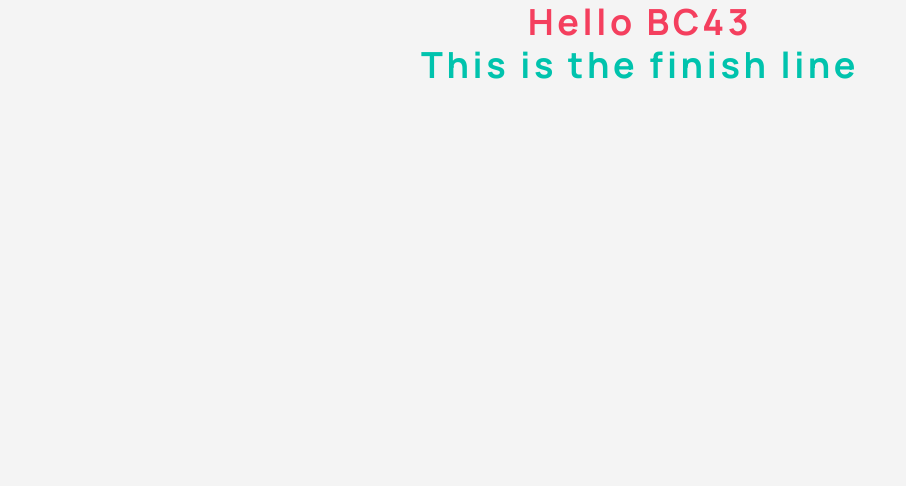
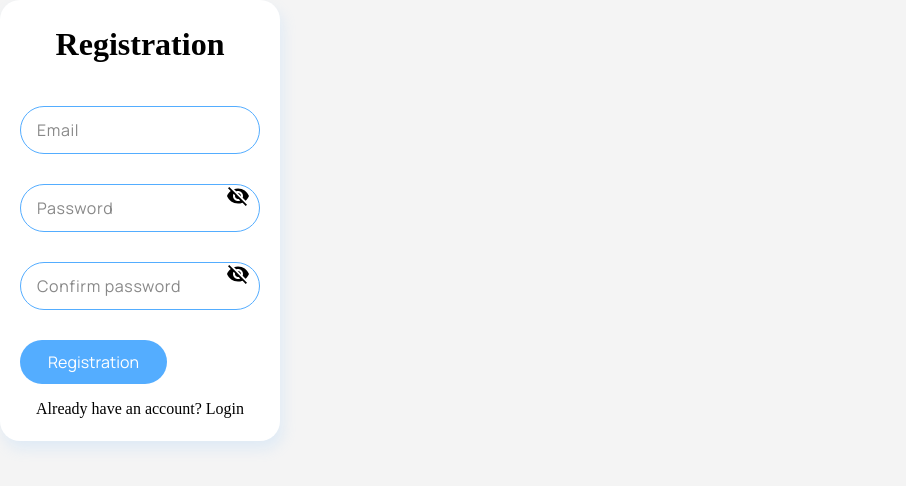
Before and after one commit to AntonBabenko96/react-node-team-app, a React (Create React App) app: page / in a window 1280 px wide. Shown: the top 486 px of the page, without its empty margins (0-906 px from the left). Built offline with nearby package versions, Linux system fonts and the light colour scheme.

Commit message:
emotion/ mui/proptypes libraries added
some logic for the auth form and some styles for it created

```diff
--- a/package.json
+++ b/package.json
@@ -4,12 +4,16 @@
   "private": true,
   "homepage": "https://AntonBabenko96.github.io/react-node-team-app/",
   "dependencies": {
+    "@emotion/react": "^11.11.0",
+    "@emotion/styled": "^11.11.0",
+    "@mui/icons-material": "^5.11.16",
     "@reduxjs/toolkit": "^1.9.3",
     "@testing-library/jest-dom": "^5.16.3",
     "@testing-library/react": "^12.1.4",
     "@testing-library/user-event": "^13.5.0",
     "axios": "^1.3.4",
     "formik": "^2.2.9",
+    "nanoid": "^4.0.2",
     "prop-types": "^15.8.1",
     "react": "^18.1.0",
     "react-dom": "^18.1.0",
--- a/src/App.jsx
+++ b/src/App.jsx
@@ -2,7 +2,8 @@
 // import { Provider } from 'react-redux';
 // import { PersistGate } from 'redux-persist/integration/react';
 import SharedLayout from './components/SharedLayout/SharedLayout';
+import {AuthForm} from './/components/AuthForm/AuthForm'
 
 export const App = () => {
-  return <SharedLayout />;
+  return <AuthForm />;
 };
--- /dev/null
+++ b/src/components/AuthForm/AuthForm.jsx
@@ -0,0 +1,104 @@
+import React, { useState } from "react";
+import { Formik, Form, Field, ErrorMessage } from "formik";
+import * as Yup from "yup";
+import VisibilityOffIcon from "@mui/icons-material/VisibilityOff";
+import RemoveRedEyeIcon from "@mui/icons-material/RemoveRedEye";
+
+import "./AuthForm.scss"
+
+export const AuthForm = () => {
+  const [showPassword, setShowPassword] = useState(false);
+  const [showConfirmPassword, setShowConfirmPassword] = useState(false);
+
+  const togglePasswordVisibility = () => {
+    setShowPassword(!showPassword);
+  };
+
+  const toggleConfirmPasswordVisibility = () => {
+    setShowConfirmPassword(!showConfirmPassword);
+  };
+
+  const validationSchema = Yup.object().shape({
+    email: Yup.string().email("Invalid email").required("Email is required"),
+    password: Yup.string()
+      .min(6, "Password must be at least 6 characters")
+      .required("Password is required"),
+    confirmPassword: Yup.string()
+      .oneOf([Yup.ref("password"), null], "Passwords must match")
+      .required("Confirm Password is required"),
+  });
+
+  const handleSubmit = (values) => {
+    console.log(values);
+  };
+
+  return (
+    <div className="registration-form">
+      <h1>Registration</h1>
+      <Formik
+        initialValues={{ email: "", password: "", confirmPassword: "" }}
+        validationSchema={validationSchema}
+        onSubmit={handleSubmit}
+      >
+        <Form>
+          <div>
+          <div className="input-icon">
+            <Field type="email" name="email" placeholder="Email" />
+            {/* <ErrorMessage name="email" component="div" /> */}
+            </div>
+          </div>
+
+          <div>
+            <div className="input-icon">
+              <Field
+                type={showPassword ? "text" : "password"}
+                name="password"
+                placeholder="Password"
+              />
+              {showPassword ? (
+                <RemoveRedEyeIcon
+                  className="icon"
+                  onClick={togglePasswordVisibility}
+                />
+              ) : (
+                <VisibilityOffIcon
+                  className="icon"
+                  onClick={togglePasswordVisibility}
+                />
+              )}
+            </div>
+            <ErrorMessage name="password" component="div" />
+          </div>
+
+          <div>
+            <div className="input-icon">
+              <Field
+                type={showConfirmPassword ? "text" : "password"}
+                name="confirmPassword"
+                placeholder="Confirm password"
+              />
+              {showConfirmPassword ? (
+                <RemoveRedEyeIcon
+                  className="icon"
+                  onClick={toggleConfirmPasswordVisibility}
+                />
+              ) : (
+                <VisibilityOffIcon
+                  className="icon"
+                  onClick={toggleConfirmPasswordVisibility}
+                />
+              )}
+            </div>
+            <ErrorMessage name="confirmPassword" component="div" />
+          </div>
+
+          <button type="submit">Registration</button>
+        </Form>
+      </Formik>
+
+      <p>
+        Already have an account? <a href="/login">Login</a>
+      </p>
+    </div>
+  );
+};
--- /dev/null
+++ b/src/components/AuthForm/AuthForm.scss
@@ -0,0 +1,109 @@
+@import '/src/styles/styles.scss';
+
+.registration-form {
+  background: #ffffff;
+  box-shadow: 3px 8px 14px rgba(136, 198, 253, 0.19);
+  border-radius: 20px;
+  width: 280px;
+  height: 441px;
+  padding: 20px;
+  display: flex;
+  flex-direction: column;
+  justify-content: space-between;
+  align-items: center;
+
+  h1 {
+    h1 {
+      font-family: 'Manrope', sans-serif;
+      font-style: normal;
+      font-weight: 500;
+      font-size: 24px;
+      line-height: 33px;
+      display: flex;
+      align-items: center;
+      text-align: center;
+      color: #111111;
+      margin-bottom: 20px;
+    }
+  }
+
+  form {
+    width: 100%;
+
+    div {
+      margin-bottom: 15px;
+      display: flex;
+      flex-direction: column;
+
+      label {
+        margin-bottom: 5px;
+      }
+
+      .input-icon {
+        position: relative;
+        display: flex;
+        align-items: center;
+
+        input {
+          box-sizing: border-box;
+          display: flex;
+          flex-direction: row;
+          align-items: center;
+          padding: 12px 16px;
+          gap: 10px;
+          width: 100%;
+          height: 48px;
+          border: 1px solid #54adff;
+          border-radius: 40px;
+          font-family: 'Manrope', sans-serif;
+          font-style: normal;
+          font-weight: 400;
+          font-size: 16px;
+          line-height: 150%;
+          display: flex;
+          align-items: center;
+          letter-spacing: 0.04em;
+          color: #111111;
+
+          &::placeholder {
+            color: #888888;
+          }
+        }
+
+        .icon {
+          position: absolute;
+          right: 10px;
+          pointer-events: none;
+        }
+      }
+    }
+  }
+
+  button[type='submit'] {
+    display: flex;
+    flex-direction: row;
+    justify-content: center;
+    align-items: center;
+    padding: 10px 28px;
+    gap: 10px;
+    position: absolute;
+    // left: 10%;
+    // right: 10%;
+    // top: 72.71%;
+    // bottom: 19.3%;
+    background: #54ADFF;
+    outline: none;
+    border: transparent;
+    border-radius: 40px;
+    color: #FFFFFF;
+    font-family: 'Manrope', sans-serif;
+    font-style: normal;
+    font-weight: 400;
+    font-size: 16px;
+    line-height: 150%;
+  }
+
+  p {
+    margin-top: 20px;
+  }
+}
```
Also changed, not shown: 1 other file (tests, documents, lock files or other folders).
